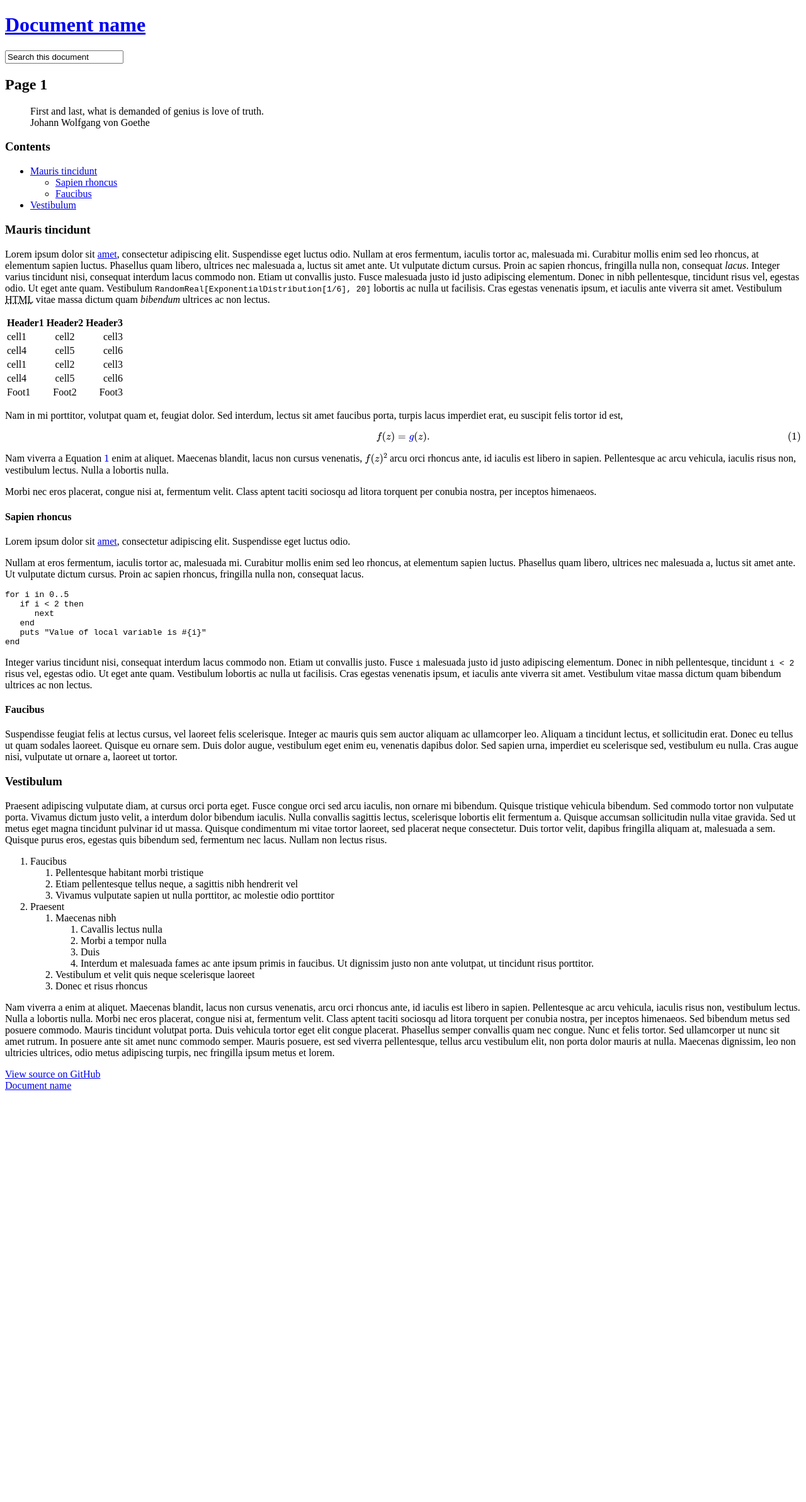
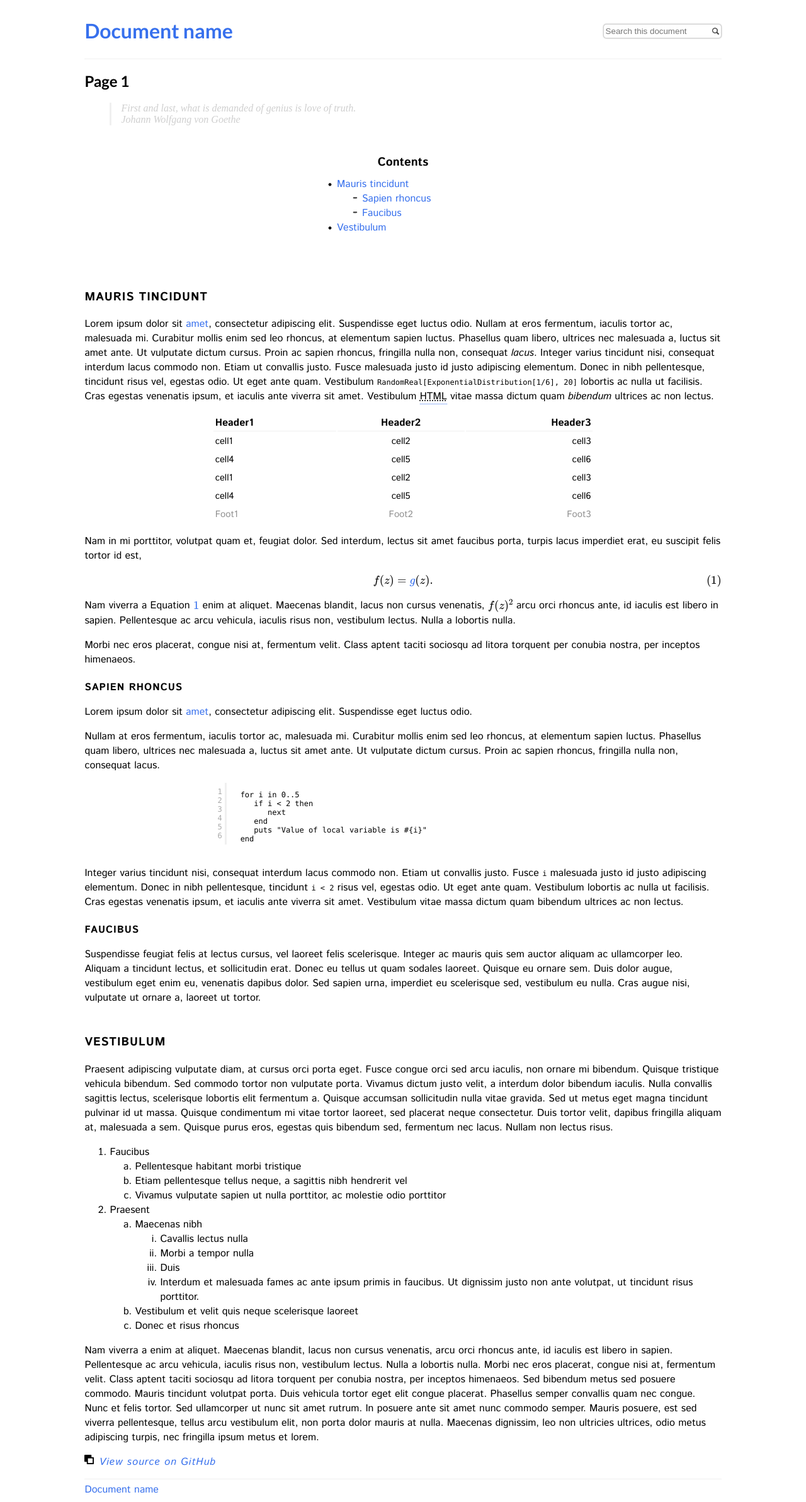
Before and after one commit to amacfie/jekyll_site, a Jekyll site: the page built from page1.md, in a window 1280 px wide. Shown: the whole page at 63% size. Built offline with Jekyll 4.4.1, drawn with Linux system fonts in a browser that asks for light colours; some web fonts are replaced; formulas are drawn with MathJax 3; before the commit the page ends 1741 px from its top, so only the background shows below that.

Commit message:
CSS up in this

```diff
--- a/_layouts/default.html
+++ b/_layouts/default.html
@@ -4,7 +4,7 @@
     <head>
         <meta charset="utf-8"/>
         <title>{% if page.title != site.name %} {{ page.title }} | {% endif %} {{ site.name }}</title>
-        <!--<link rel="stylesheet" href="{{site.baseurl}}/stylesheets/stylesheet.css" />-->
+        <link rel="stylesheet" href="{{site.baseurl}}/stylesheets/stylesheet.css" />
 
         <script type="text/javascript" src="http://cdn.mathjax.org/mathjax/latest/MathJax.js?config=TeX-AMS-MML_HTMLorMML"></script>
         <script type="text/x-mathjax-config">
@@ -33,8 +36,9 @@
             <form action="http://www.google.com/search" method="get" id="google">
                 <input id="hiddenField" name="q" type="hidden" />
                 <input id="textField" name="qfront" type="text"
-                    value="Search this document" style="width: 180px" />
+                    placeholder="Search this document" style="width: 180px" />
             </form>
+            <div style="clear:both;"></div>
         </header>
 
         <main>
@@ -47,9 +51,10 @@
 
                 <div class="entry">{{ content }}</div>
 
-                <footer>
-                    <a id="viewSource" href="{{ page.path }}">View source on GitHub</a>
-                </footer>
+                <div class="github">
+                    <a id="viewSource" href="page1.md"><span id="external">&nbsp;</span>View source on GitHub</a>
+                </div>
+
 
             </article>
         </main>
--- a/javascripts/google.js
+++ b/javascripts/google.js
@@ -15,11 +15,11 @@ function loadGoogle() {
         );
     });
     // remove placeholder text on first focus
-    $("#textField").on( "focus", function() {
-		if ($("#textField").val() == "Search this document"){
-			$("#textField").val("");
-		}
-	});
+    //$("#textField").on( "focus", function() {
+	//	if ($("#textField").val() == "Search this document"){
+	//		$("#textField").val("");
+	//	}
+	//});
 
 };
 
--- /dev/null
+++ b/javascripts/style.js
@@ -0,0 +1,25 @@
+$(document).ready(function() {
+	//numbering for pre>code blocks
+	$(function(){
+		$('pre code').each(function(){
+			var lines = $(this).text().split('\n').length - 1;
+			var $numbering = $('<ul/>').addClass('pre-numbering');
+			$(this)
+				.addClass('has-numbering')
+				.parent()
+				.append($numbering);
+			for(i=1;i<=lines;i++){
+				$numbering.append($('<li/>').text(i));
+			}
+		});
+
+		$('.proof').each(function(){
+			$(this).prepend('<div class="proofhead"><i>Proof.</i>&nbsp;&nbsp;</div>')
+		});
+
+		$('.qed').each(function(){
+			$(this).children().last().append('&nbsp;&#x220E;');
+		});
+	});
+
+});
--- a/stylesheets/stylesheet.css
+++ b/stylesheets/stylesheet.css
@@ -1,423 +1,326 @@
-/*******************************************************************************
-Slate Theme for GitHub Pages
-by Jason Costello, @jsncostello
-*******************************************************************************/
+/*  CSS by Naomi Cui @ nowme.ca
+    icons from the Batch iconset from adamwhitcroft.com
+*/
 
-@import url(pygment_trac.css);
+@import url(http://fonts.googleapis.com/css?family=Lato:700,700italic|Istok+Web:400,700,400italic,700italic&subset=latin,latin-ext,cyrillic-ext,cyrillic);
+@import url(http://fonts.googleapis.com/css?family=PT+Serif+Caption:400,400italic|Ledger|Cardo:400,400italic&subset=latin,latin-ext);
 
-/*******************************************************************************
-MeyerWeb Reset
-*******************************************************************************/
+/* general */
 
-html, body, div, span, applet, object, iframe,
-h1, h2, h3, h4, h5, h6, p, blockquote, pre,
-a, abbr, acronym, address, big, cite, code,
-del, dfn, em, img, ins, kbd, q, s, samp,
-small, strike, strong, sub, sup, tt, var,
-b, u, i, center,
-dl, dt, dd, ol, ul, li,
-fieldset, form, label, legend,
-table, caption, tbody, tfoot, thead, tr, th, td,
-article, aside, canvas, details, embed,
-figure, figcaption, footer, header, hgroup,
-menu, nav, output, ruby, section, summary,
-time, mark, audio, video {
-  margin: 0;
-  padding: 0;
-  border: 0;
-  font: inherit;
-  vertical-align: baseline;
+body {
+    font-family: 'Istok Web', sans-serif;
 }
 
-/* HTML5 display-role reset for older browsers */
-article, aside, details, figcaption, figure,
-footer, header, hgroup, menu, nav, section {
-  display: block;
+a:link {
+    text-decoration: none;
+    color: #3770ED;
 }
 
-ol, ul {
-  list-style: none;
+::selection {
+    background: #FFFEAB; /* Safari */
+    }
+::-moz-selection {
+    background: #FFFEAB; /* Firefox */
 }
 
-table {
-  border-collapse: collapse;
-  border-spacing: 0;
+/* header */
+
+body > header {
+    margin-left: auto;
+    margin-right: auto;
+    width: 80%;
+    padding-bottom: 3px;
+    border-bottom: 1px solid #f0f0f0;
 }
 
-/*******************************************************************************
-Theme Styles
-*******************************************************************************/
-
-body {
-  box-sizing: border-box;
-  color:#373737;
-  background: #212121;
-  font-size: 16px;
-  font-family: 'Myriad Pro', Calibri, Helvetica, Arial, sans-serif;
-  line-height: 1.5;
-  -webkit-font-smoothing: antialiased;
+main {
+    margin-left: auto;
+    margin-right: auto;
+    width: 80%;
 }
 
-h1, h2, h3, h4, h5, h6 {
-  margin: 10px 0;
-  font-weight: 700;
-  color:#222222;
-  font-family: 'Lucida Grande', 'Calibri', Helvetica, Arial, sans-serif;
-  letter-spacing: -1px;
+header h1 {
+    float: left;
+    display: inline-block;
 }
 
-h1 {
-  font-size: 36px;
-  font-weight: 700;
+header h1 a:visited {
+    color: #3770ED;
 }
 
-h2 {
-  padding-bottom: 10px;
-  font-size: 32px;
-  background: url('../images/bg_hr.png') repeat-x bottom;
+form#google {
+    display: inline-block;
+    margin-left: 30px;
+    margin-top: 30px;
+    float: right;
+}
+
+input#textField {
+    background-image: url('../images/search.png');
+    background-repeat: no-repeat;
+    background-size: 14px 11px;
+    background-position: right;
+}
+
+/* forms in general */
+
+input {
+    border: 1px solid #cfcfcf;
+    border-radius: 5px;
+    text-decoration: none;
+    -webkit-box-shadow: 0px 0px 2px rgba(0, 0, 0, 0.3);
+    -moz-box-shadow: 0px 0px 2px rgba(0, 0, 0, 0.3);
+    box-shadow: 0px 0px 2px rgba(0, 0, 0, 0.3);
+    padding: 3px;
+    color: #cfcfcf;
+}
+
+/* body structure */
+
+main {
+    clear: both;
+}
+
+.github {
+    width: 100%;
+}
+
+footer {
+    margin-left: auto;
+    margin-right: auto;
+    margin-top: 15px;
+    padding-top: 5px;
+    border-top: 1px solid #f0f0f0;
+    width: 80%;
+}
+
+/* contents */
+
+.no_toc {
+    width: 250px;
+    margin-left: auto;
+    margin-right: auto;
+    margin-bottom: -5px;
+    text-align: center;
+    text-transform: none;
+    letter-spacing: normal;
+}
+
+#markdown-toc {
+    width: 250px;
+    margin-left: auto;
+    margin-right: auto;
+    margin-top: 15px;
+    margin-bottom: 85px;
+}
+
+/* headlines */
+
+h1, h2 {
+    font-family: 'Lato', sans-serif;
+}
+
+h3, h4 {
+    text-transform: uppercase;
+    letter-spacing: 1px;
 }
 
 h3 {
-  font-size: 24px;
+    margin-top: 45px;
 }
 
 h4 {
-  font-size: 21px;
+    margin-bottom: 15px;
 }
 
-h5 {
-  font-size: 18px;
+/* article */
+
+.entry a:active, .entry a:visited {
+    color: #B54572;
 }
 
-h6 {
-  font-size: 16px;
+ul li {
+    list-style: circle url('../images/bullet.png');
 }
 
-p {
-  margin: 10px 0 15px 0;
+ul ul li {
+    list-style: circle url('../images/bullet_dash.png');
 }
 
-footer p {
-  color: #f2f2f2;
+#viewSource {
+    font-style: italic;
+    letter-spacing: 1px;
 }
 
-a {
-  text-decoration: none;
-  color: #007edf;
-  text-shadow: none;
-
-  transition: color 0.5s ease;
-  transition: text-shadow 0.5s ease;
-  -webkit-transition: color 0.5s ease;
-  -webkit-transition: text-shadow 0.5s ease;
-  -moz-transition: color 0.5s ease;
-  -moz-transition: text-shadow 0.5s ease;
-  -o-transition: color 0.5s ease;
-  -o-transition: text-shadow 0.5s ease;
-  -ms-transition: color 0.5s ease;
-  -ms-transition: text-shadow 0.5s ease;
+abbr {
+    position: relative;
+    cursor: help;
+    border-bottom: 1px dotted #3770ED;
 }
 
-a:hover, a:focus {text-decoration: underline;}
+/* tables */
 
-footer a {
-  color: #F2F2F2;
-  text-decoration: underline;
+.entry > table {
+    width: 60%;
+    margin-left: auto;
+    margin-right: auto;
 }
 
-em {
-  font-style: italic;
+.entry > table th {
+    border-bottom: 1px solid #f0f0f0;
+    padding-left: 3px;
+    padding-right: 3px;
 }
 
-strong {
-  font-weight: bold;
+.entry > table td {
+    padding: 3px;
+    font-size: 11pt;
 }
 
-img {
-  position: relative;
-  margin: 0 auto;
-  max-width: 739px;
-  padding: 5px;
-  margin: 10px 0 10px 0;
-  border: 1px solid #ebebeb;
-
-  box-shadow: 0 0 5px #ebebeb;
-  -webkit-box-shadow: 0 0 5px #ebebeb;
-  -moz-box-shadow: 0 0 5px #ebebeb;
-  -o-box-shadow: 0 0 5px #ebebeb;
-  -ms-box-shadow: 0 0 5px #ebebeb;
+.entry > table tfoot {
+    color: #8f8f8f;
 }
 
-p img {
-  display: inline;
-  margin: 0;
-  padding: 0;
-  vertical-align: middle;
-  text-align: center;
-  border: none;
+/* quotations */
+
+blockquote {
+    font-family: 'Ledger', serif;
+    border-left: 3px solid #f0f0f0;
+    color: #cfcfcf;
+    padding-left: 15px;
+    font-style: italic;
 }
 
-pre, code {
-  width: 100%;
-  color: #222;
-  background-color: #fff;
+/* code */
 
-  font-family: Monaco, "Bitstream Vera Sans Mono", "Lucida Console", Terminal, monospace;
-  font-size: 14px;
+code {
+    font-family: 'Monaco', Inconsolata, Courier, monospace;
+    font-size: 9pt;
+}
 
-  border-radius: 2px;
-  -moz-border-radius: 2px;
-  -webkit-border-radius: 2px;
+.hljs {
+    font-family: 'Monaco', Inconsolata, Courier, monospace;
+    background-color: #fff;
+    padding-left: 15px;
+}
+
+.hljs-number, .hljs-date, .hljs-regexp, .hljs-literal, .hljs-hexcolor, .smalltalk .hljs-symbol, .smalltalk .hljs-char, .go .hljs-constant, .hljs-change, .lasso .hljs-variable, .makefile .hljs-variable, .asciidoc .hljs-bullet, .markdown .hljs-bullet, .asciidoc .hljs-link_url, .markdown .hljs-link_url {
+    color: #4FB844;
+}
+
+.hljs-string, .hljs-title, .hljs-constant, .hljs-parent, .hljs-tag .hljs-value, .hljs-rules .hljs-value, .hljs-rules .hljs-value .hljs-number, .hljs-preprocessor, .hljs-pragma, .haml .hljs-symbol, .ruby .hljs-symbol, .ruby .hljs-symbol .hljs-string, .hljs-aggregate, .hljs-template_tag, .django .hljs-variable, .smalltalk .hljs-class, .hljs-addition, .hljs-flow, .hljs-stream, .bash .hljs-variable, .apache .hljs-tag, .apache .hljs-cbracket, .tex .hljs-command, .tex .hljs-special, .erlang_repl .hljs-function_or_atom, .asciidoc .hljs-header, .markdown .hljs-header, .coffeescript .hljs-attribute {
+    color: #B84444;
 }
 
 pre {
-  width: 100%;
-  padding: 10px;
-  box-shadow: 0 0 10px rgba(0,0,0,.1);
-  overflow: auto;
-}
-
-code {
-  padding: 3px;
-  margin: 0 3px;
-  box-shadow: 0 0 10px rgba(0,0,0,.1);
+    position: relative;
+    margin-bottom: 24px;
+    border-radius: 3px;
+    background: #FFF;
+    overflow: hidden;
+    margin-left: auto;
+    margin-right: auto;
+    width: 60%;
 }
 
 pre code {
   display: block;
-  box-shadow: none;
+  padding: 12px 24px;
+  overflow-y: auto;
 }
 
-blockquote {
-  color: #666;
-  margin-bottom: 20px;
-  padding: 0 0 0 20px;
-  border-left: 3px solid #bbb;
+pre code.has-numbering {
+    margin-left: 21px;
 }
 
-
-ul, ol, dl {
-  margin-bottom: 15px
+.pre-numbering {
+    position: absolute;
+    top: 0;
+    left: 0;
+    width: 16px;
+    padding: 7px 4px 7px 0;
+    margin-top: 0px;
+    border-right: 3px solid #f0f0f0;
+    border-radius: 3px 0 0 3px;
+    background-color: #fff;
+    text-align: right;
+    font-family: 'Monaco', Inconsolata, Courier, monospace;
+    font-size: 9pt;
+    color: #AAA;
 }
 
-ul {
-  list-style: inside;
-  padding-left: 20px;
+/* misc */
+
+#external {
+    background: url('../images/subtract.png');
+    padding-left: 5px;
+    padding-right: 12px;
+    background-size: 15px 15px;
+    background-repeat: no-repeat;
 }
 
-ol {
-  list-style: decimal inside;
-  padding-left: 20px;
+/* math classes */
+
+.theorem, .lemma, .remark, .corollary {
+    width: 80%;
+    margin-left: auto;
+    margin-right: auto;
+    padding: 24px 30px 3px 30px;
+    border: 1px solid #f0f0f0;
+    border-radius: 4px;
+    font-style: italic;
+    background-color: #fff;
+    background-position: top left;
+    background-repeat: no-repeat;
 }
 
-dl dt {
-  font-weight: bold;
+.theorem strong, .lemma strong, .remark strong, .corollary strong {
+    font-weight: bold;
+    font-style: normal;
 }
 
-dl dd {
-  padding-left: 20px;
-  font-style: italic;
+.theorem {
+    background-image: url('../images/theorem.png');
 }
 
-dl p {
-  padding-left: 20px;
-  font-style: italic;
+.lemma {
+    background-image: url('../images/lemma.png');
 }
 
-hr {
-  height: 1px;
-  margin-bottom: 5px;
-  border: none;
-  background: url('../images/bg_hr.png') repeat-x center;
+.remark {
+    background-image: url('../images/remark.png');
 }
 
-table {
-  border: 1px solid #373737;
-  margin-bottom: 20px;
-  text-align: left;
- }
-
-th {
-  font-family: 'Lucida Grande', 'Helvetica Neue', Helvetica, Arial, sans-serif;
-  padding: 10px;
-  background: #373737;
-  color: #fff;
- }
-
-td {
-  padding: 10px;
-  border: 1px solid #373737;
- }
-
-form {
-  background: #f2f2f2;
-  padding: 20px;
+.corollary {
+    background-image: url('../images/corollary.png');
 }
 
-/*******************************************************************************
-Full-Width Styles
-*******************************************************************************/
-
-.outer {
-  width: 100%;
+.proposition {
+    background-image: url('../images/proposition.png');
 }
 
-.inner {
-  position: relative;
-  max-width: 640px;
-  padding: 20px 10px;
-  margin: 0 auto;
+.notation {
+    background-image: url('../images/notation.png');
 }
 
-#forkme_banner {
-  display: block;
-  position: absolute;
-  top:0;
-  right: 10px;
-  z-index: 10;
-  padding: 10px 50px 10px 10px;
-  color: #fff;
-  background: url('../images/blacktocat.png') #0090ff no-repeat 95% 50%;
-  font-weight: 700;
-  box-shadow: 0 0 10px rgba(0,0,0,.5);
-  border-bottom-left-radius: 2px;
-  border-bottom-right-radius: 2px;
+.proofhead {
+    color: #808080;
+    float: left;
+    clear: after;
 }
 
-#header_wrap {
-  background: #212121;
-  background: -moz-linear-gradient(top, #373737, #212121);
-  background: -webkit-linear-gradient(top, #373737, #212121);
-  background: -ms-linear-gradient(top, #373737, #212121);
-  background: -o-linear-gradient(top, #373737, #212121);
-  background: linear-gradient(top, #373737, #212121);
+ol ol li {
+    list-style-type: lower-alpha;
 }
 
-#header_wrap .inner {
-  padding: 50px 10px 30px 10px;
+ol ol ol li {
+    list-style-type: lower-roman;
 }
 
-#project_title {
-  margin: 0;
-  color: #fff;
-  font-size: 42px;
-  font-weight: 700;
-  text-shadow: #111 0px 0px 10px;
+ol ol ol ol li {
+    list-style-type: upper-alpha;
 }
 
-#project_tagline {
-  color: #fff;
-  font-size: 24px;
-  font-weight: 300;
-  background: none;
-  text-shadow: #111 0px 0px 10px;
+ol ol ol ol ol li {
+    list-style-type: upper-roman;
 }
-
-#downloads {
-  position: absolute;
-  width: 210px;
-  z-index: 10;
-  bottom: -40px;
-  right: 0;
-  height: 70px;
-  background: url('../images/icon_download.png') no-repeat 0% 90%;
-}
-
-.zip_download_link {
-  display: block;
-  float: right;
-  width: 90px;
-  height:70px;
-  text-indent: -5000px;
-  overflow: hidden;
-  background: url(../images/sprite_download.png) no-repeat bottom left;
-}
-
-.tar_download_link {
-  display: block;
-  float: right;
-  width: 90px;
-  height:70px;
-  text-indent: -5000px;
-  overflow: hidden;
-  background: url(../images/sprite_download.png) no-repeat bottom right;
-  margin-left: 10px;
-}
-
-.zip_download_link:hover {
-  background: url(../images/sprite_download.png) no-repeat top left;
-}
-
-.tar_download_link:hover {
-  background: url(../images/sprite_download.png) no-repeat top right;
-}
-
-#main_content_wrap {
-  background: #f2f2f2;
-  border-top: 1px solid #111;
-  border-bottom: 1px solid #111;
-}
-
-#main_content {
-  padding-top: 40px;
-}
-
-#footer_wrap {
-  background: #212121;
-}
-
-
-
-/*******************************************************************************
-Small Device Styles
-*******************************************************************************/
-
-@media screen and (max-width: 480px) {
-  body {
-    font-size:14px;
-  }
-
-  #downloads {
-    display: none;
-  }
-
-  .inner {
-    min-width: 320px;
-    max-width: 480px;
-  }
-
-  #project_title {
-  font-size: 32px;
-  }
-
-  h1 {
-    font-size: 28px;
-  }
-
-  h2 {
-    font-size: 24px;
-  }
-
-  h3 {
-    font-size: 21px;
-  }
-
-  h4 {
-    font-size: 18px;
-  }
-
-  h5 {
-    font-size: 14px;
-  }
-
-  h6 {
-    font-size: 12px;
-  }
-
-  code, pre {
-    min-width: 320px;
-    max-width: 480px;
-    font-size: 11px;
-  }
-
-}
```
Also changed, not shown: other parts of _layouts/default.html (+3 -0 lines), index.md (+2 -2 lines), page2.md (+8 -0 lines), images/bullet.png (added), images/bullet_black.png (added), images/bullet_dash.png (added), images/bullet_white.png (added), images/corollary.png (added), images/definition.png (added), images/home.png (added), images/lemma.png (added), images/notation.png (added), images/proposition.png (added), images/remark.png (added), 3 more files.
